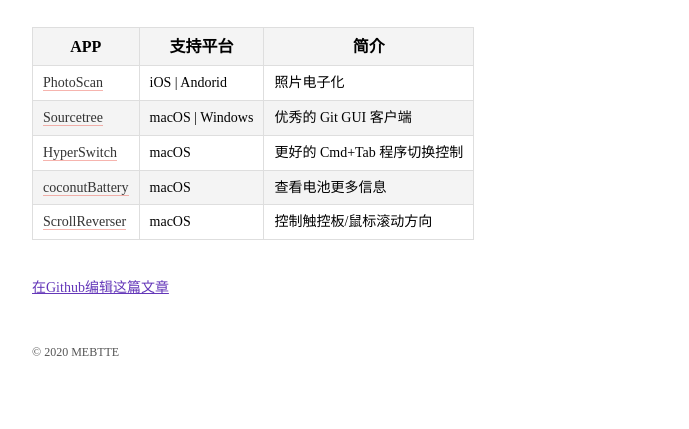
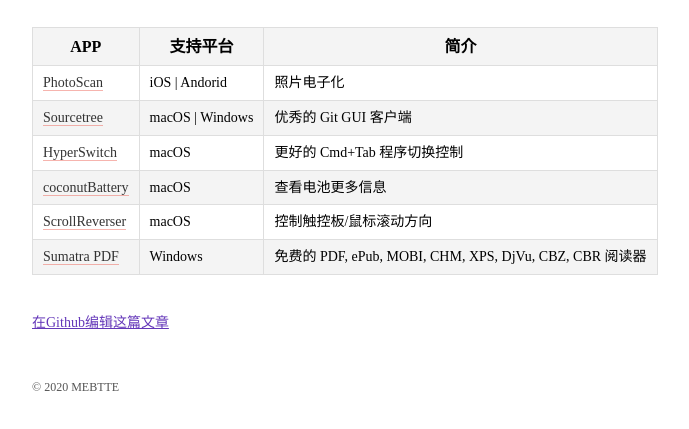
Before and after one commit to mebtte/animal-photosynthesis, a Gatsby site: page /awesome_app in a window 1280 px wide. Shown: the part 81-510 px from the top of the page, without its empty margins (158-847 px from the left). Built offline with nearby package versions, Linux system fonts and the light colour scheme; Gatsby itself is replaced by a stand-in of ours; some packages are replaced by stand-ins of ours; no server answers.

Commit message:
update awesome app

```diff
--- a/articles/awesome_app/index.md
+++ b/articles/awesome_app/index.md
@@ -6,10 +6,11 @@
 hidden: true
 ---
 
-| APP                                                                         | 支持平台         | 简介                        |
-| --------------------------------------------------------------------------- | ---------------- | --------------------------- |
-| [PhotoScan](https://www.google.com/photos/scan)                             | iOS \| Andorid   | 照片电子化                  |
-| [Sourcetree](https://www.sourcetreeapp.com/)                                | macOS \| Windows | 优秀的 Git GUI 客户端       |
-| [HyperSwitch](https://bahoom.com/hyperswitch/)                              | macOS            | 更好的 Cmd+Tab 程序切换控制 |
-| [coconutBattery](https://www.coconut-flavour.com/coconutbattery/index.html) | macOS            | 查看电池更多信息            |
-| [ScrollReverser](https://pilotmoon.com/scrollreverser)                      | macOS            | 控制触控板/鼠标滚动方向     |
+| APP                                                                         | 支持平台         | 简介                                                    |
+| --------------------------------------------------------------------------- | ---------------- | ------------------------------------------------------- |
+| [PhotoScan](https://www.google.com/photos/scan)                             | iOS \| Andorid   | 照片电子化                                              |
+| [Sourcetree](https://www.sourcetreeapp.com)                                 | macOS \| Windows | 优秀的 Git GUI 客户端                                   |
+| [HyperSwitch](https://bahoom.com/hyperswitch)                               | macOS            | 更好的 Cmd+Tab 程序切换控制                             |
+| [coconutBattery](https://www.coconut-flavour.com/coconutbattery/index.html) | macOS            | 查看电池更多信息                                        |
+| [ScrollReverser](https://pilotmoon.com/scrollreverser)                      | macOS            | 控制触控板/鼠标滚动方向                                 |
+| [Sumatra PDF](https://www.sumatrapdfreader.org)                             | Windows          | 免费的 PDF, ePub, MOBI, CHM, XPS, DjVu, CBZ, CBR 阅读器 |
```
